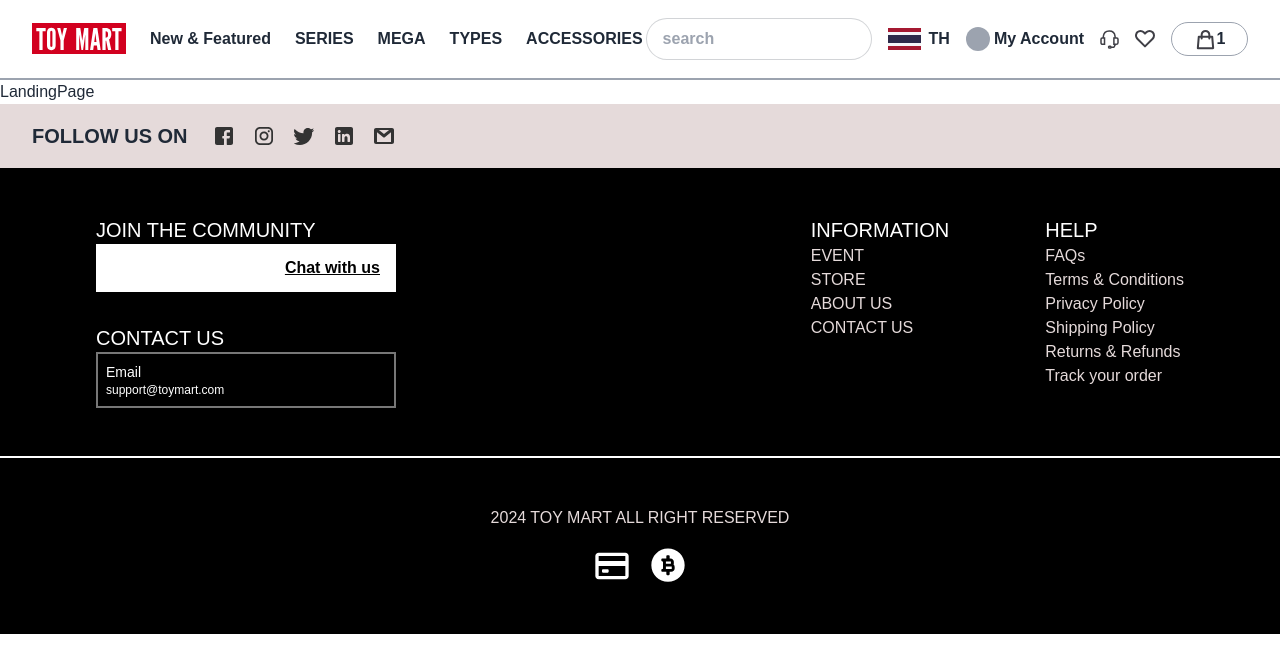
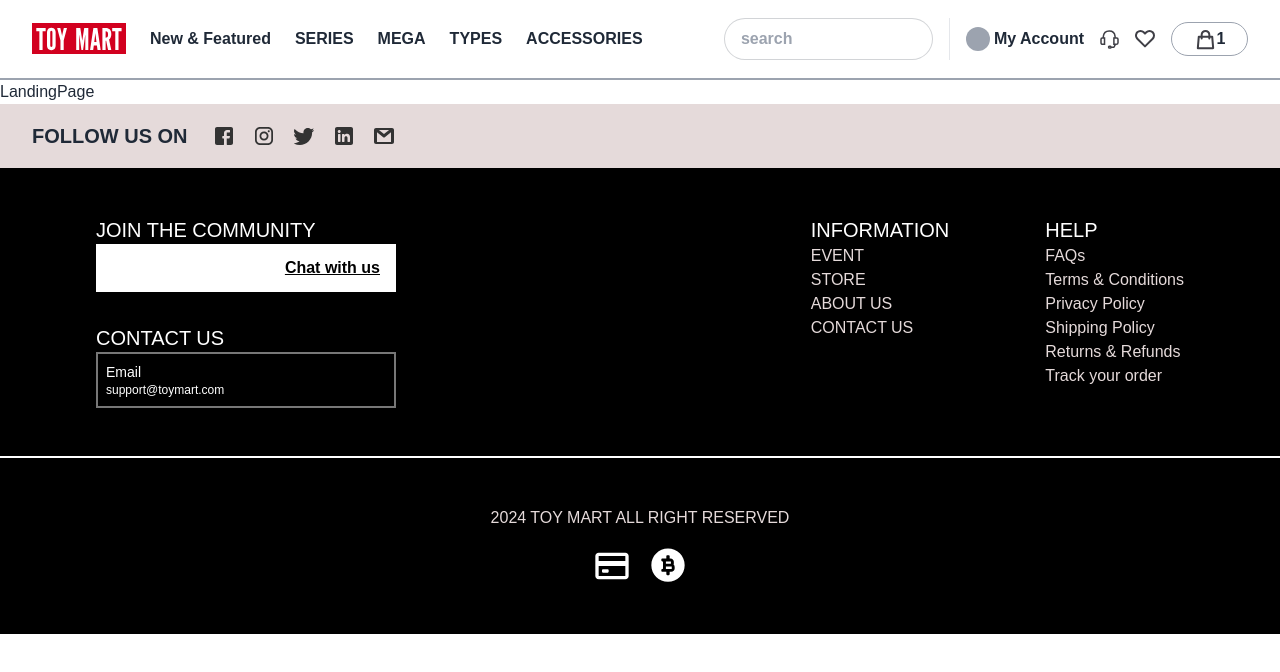
Before and after one commit to nitichaikardkarnklai/cc16-group-project-front, a React (Vite) app: page / in a window 1280 px wide. Shown: the top 672 px of the page. Built offline with nearby package versions, Linux system fonts and the light colour scheme; a web font is replaced by a local one.

Commit message:
edit navbar

```diff
--- a/src/layouts/CustomerNavBar.jsx
+++ b/src/layouts/CustomerNavBar.jsx
@@ -18,14 +18,8 @@ export default function CustomerNavBar() {
         <div>ACCESSORIES</div>
       </div>
       <div className='flex gap-4  items-center font-semibold'>
-        <div className='w-[226px] h-[42px]'>
+        <div className='w-[226px] h-[42px] border-r pr-4'>
           <SearchBar />
-        </div>
-        <div className='flex gap-2 items-center'>
-          <div>
-            <ThaiFlagIcon />
-          </div>
-          <div>TH</div>
         </div>
         <div className='flex items-center gap-4'>
           <div className='flex  justify-center items-center gap-1'>
```
